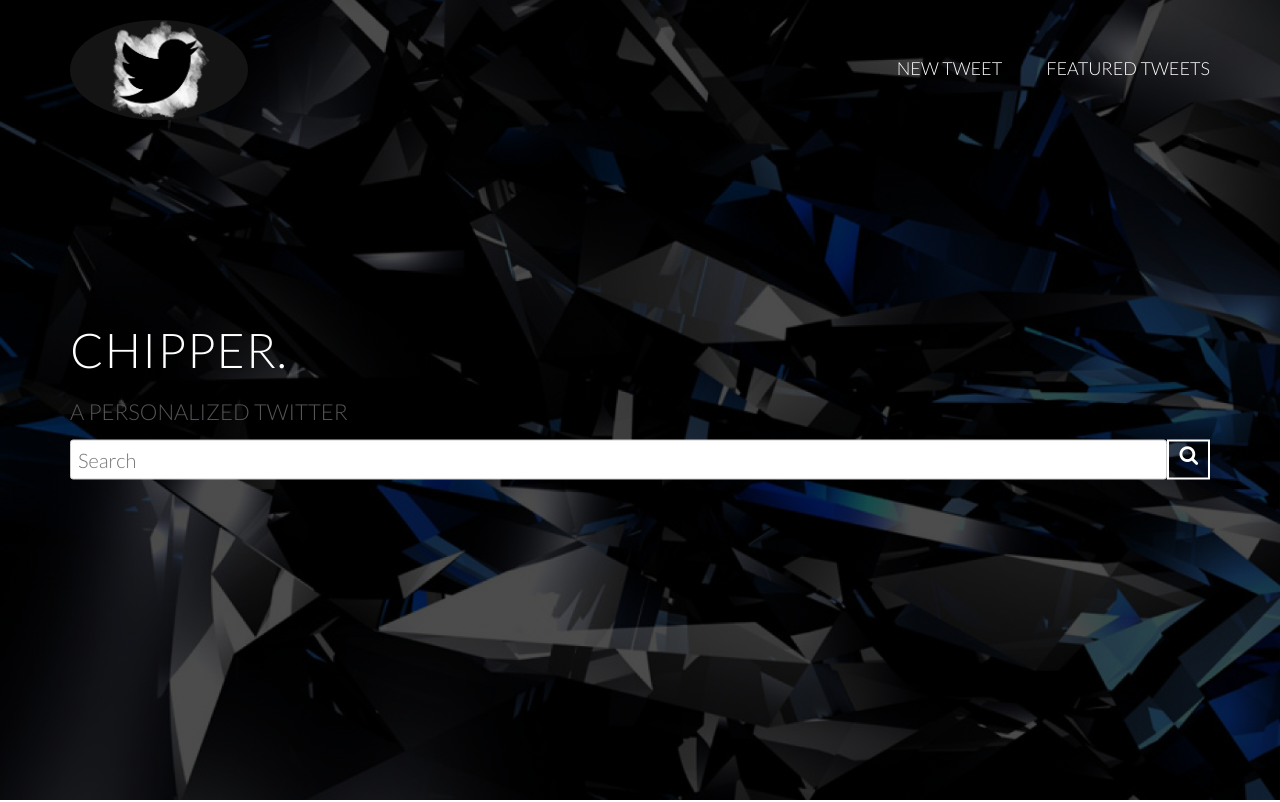
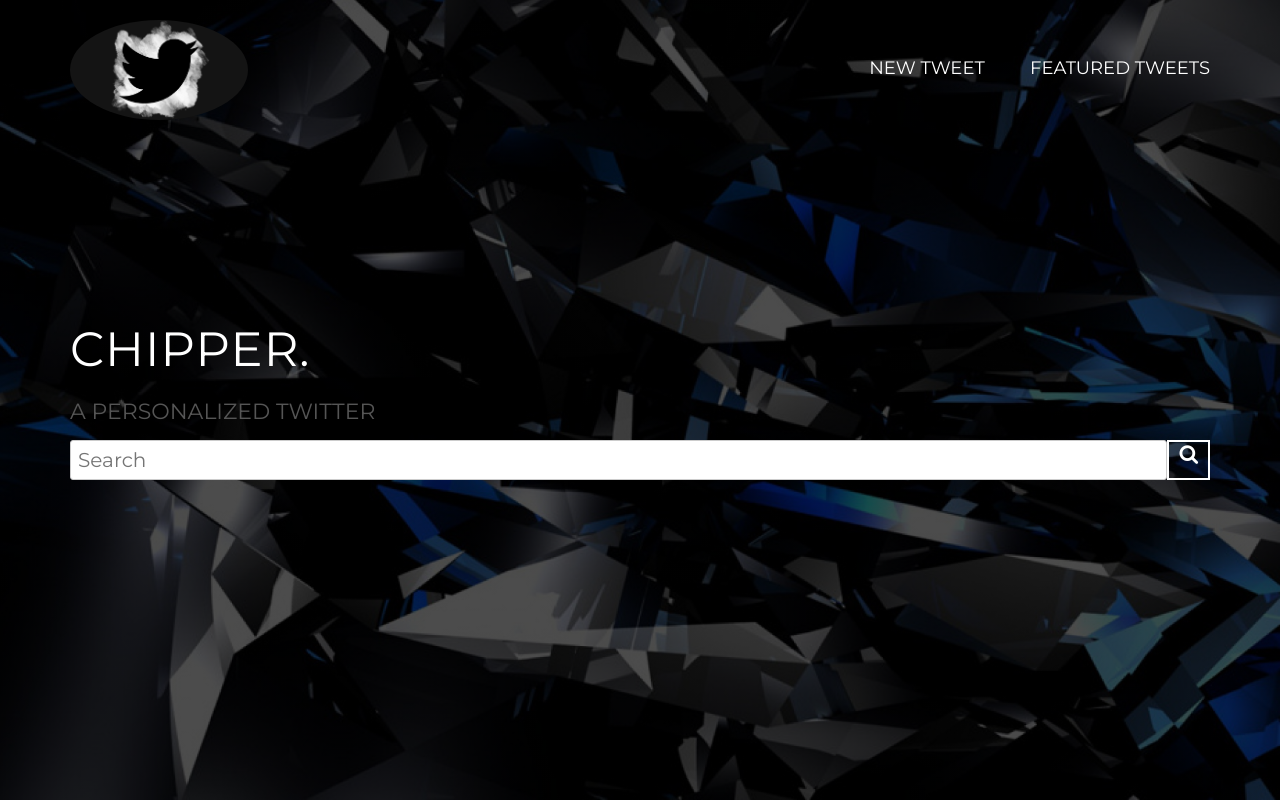
Before and after one commit to thekompalli/Twitter, a website: page public/index.html in a window 1280 px wide. Shown: the top 802 px of the page. Drawn offline with nearby package versions, Linux system fonts and the light colour scheme; a script that the page names is missing; files whose address does not match are found by name.

Commit message:
personalized twitter

```diff
--- a/public/index.html
+++ b/public/index.html
@@ -11,6 +11,8 @@
         <link rel="stylesheet" type="text/css" href="resources/css/queries.css">
         <link href="https://stackpath.bootstrapcdn.com/font-awesome/4.7.0/css/font-awesome.min.css" rel="stylesheet" integrity="sha384-wvfXpqpZZVQGK6TAh5PVlGOfQNHSoD2xbE+QkPxCAFlNEevoEH3Sl0sibVcOQVnN" crossorigin="anonymous">
         <link href='http://fonts.googleapis.com/css?family=Lato:100,300,400,300italic' rel='stylesheet' type='text/css'>
+        <link href="https://fonts.googleapis.com/css2?family=Poppins:wght@300&display=swap" rel="stylesheet">
+        <link href="https://fonts.googleapis.com/css2?family=Montserrat&display=swap" rel="stylesheet">
         <title>Chipper</title>
     </head>
     <body>
--- a/public/resources/css/style.css
+++ b/public/resources/css/style.css
@@ -4,6 +4,7 @@
     padding: 0;
     box-sizing: border-box;
     text-decoration: none;
+    font-family: 'Montserrat', sans-serif;
 }
 
 html,
```
